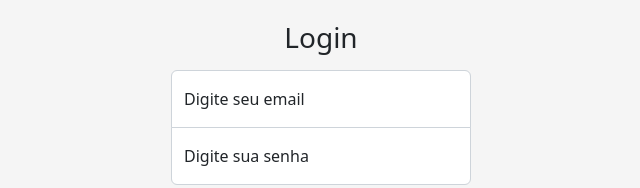
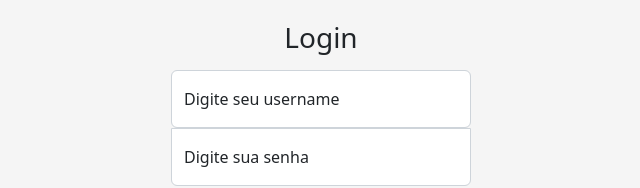
Before and after one commit to MateusMaciel340/app-crud-javascript-react, a React (Vite) app: page / in a window 1280 px wide. Shown: the part 244-432 px from the top of the page, without its empty margins (319-959 px from the left). Built offline with nearby package versions, Linux system fonts and the light colour scheme.

Commit message:
feat: implementation of login logic with api

```diff
--- a/src/components/Login/Login.jsx
+++ b/src/components/Login/Login.jsx
@@ -1,7 +1,25 @@
+import { useEffect, useState } from "react";
+
 import "./style/Login.css";
 import LoginLogo from "../../assets/logo-login.png";
 
+// Authentication
+import { LoginUser } from "../../services/users/ApiUsers";
+
 const Login = () => {
+
+    const [username, setUsername] = useState("");
+    const [password, setPassword] = useState("");
+    const [message, setMessage] = useState("");
+
+    const LogInto = async (event) => {
+        event.preventDefault();
+        const data = { username: username, password: password };
+        const response = await LoginUser(data);
+
+        setMessage(response);
+    }
+
     return (
         <div className="text-center">
             <main className="form-signin w-100 m-auto">
@@ -11,20 +29,28 @@ const Login = () => {
                         alt="" width="200px" />
                     <h1 className="h3 mb-3 fw-normal">Login</h1>
 
+                    {message !== "" ? (
+                        <div className="alert alert-secondary">
+                            {message}
+                        </div>
+                    ) : ""}
+
                     <div className="form-floating">
-                        <input type="email" className="form-control"
-                            id="floatingInput" placeholder="name@example.com" />
-                        <label htmlFor="floatingInput">Digite seu email</label>
+                        <input type="text" className="form-control"
+                            id="floatingInput" placeholder="name@example.com"
+                            onChange={(e) => setUsername(e.target.value)} />
+                        <label htmlFor="floatingInput">Digite seu username</label>
                     </div>
 
                     <div className="form-floating">
                         <input type="password" className="form-control"
-                            id="floatingPassword" placeholder="Password" />
+                            id="floatingPassword" placeholder="Password"
+                            onChange={(e) => setPassword(e.target.value)} />
                         <label htmlFor="floatingInput">Digite sua senha</label>
                     </div>
 
                     <button className="w-100 btn btn-lg btn-primary"
-                        type="submit">Logar</button>
+                        type="submit" onClick={LogInto}>Logar</button>
                 </form>
             </main>
         </div>
```
